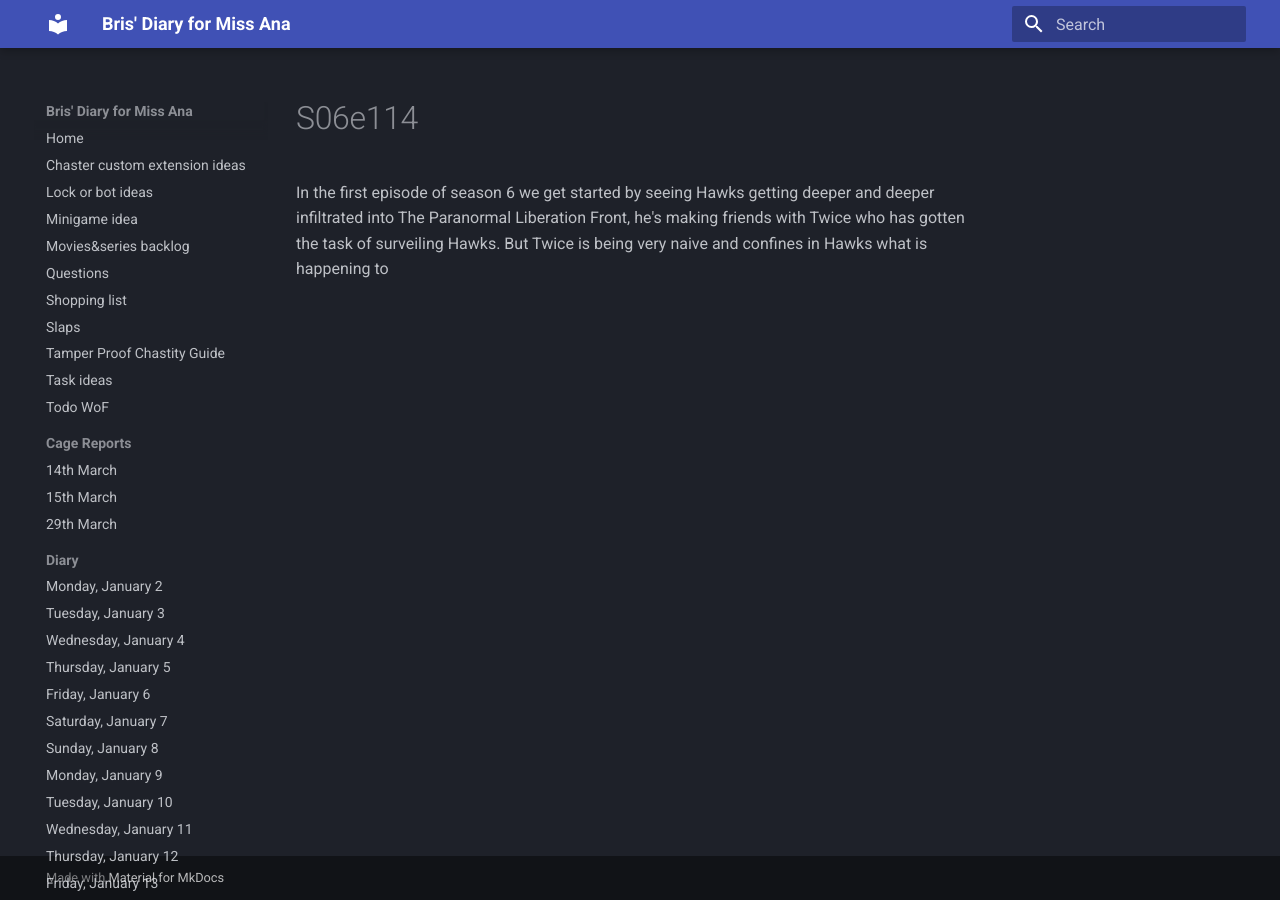
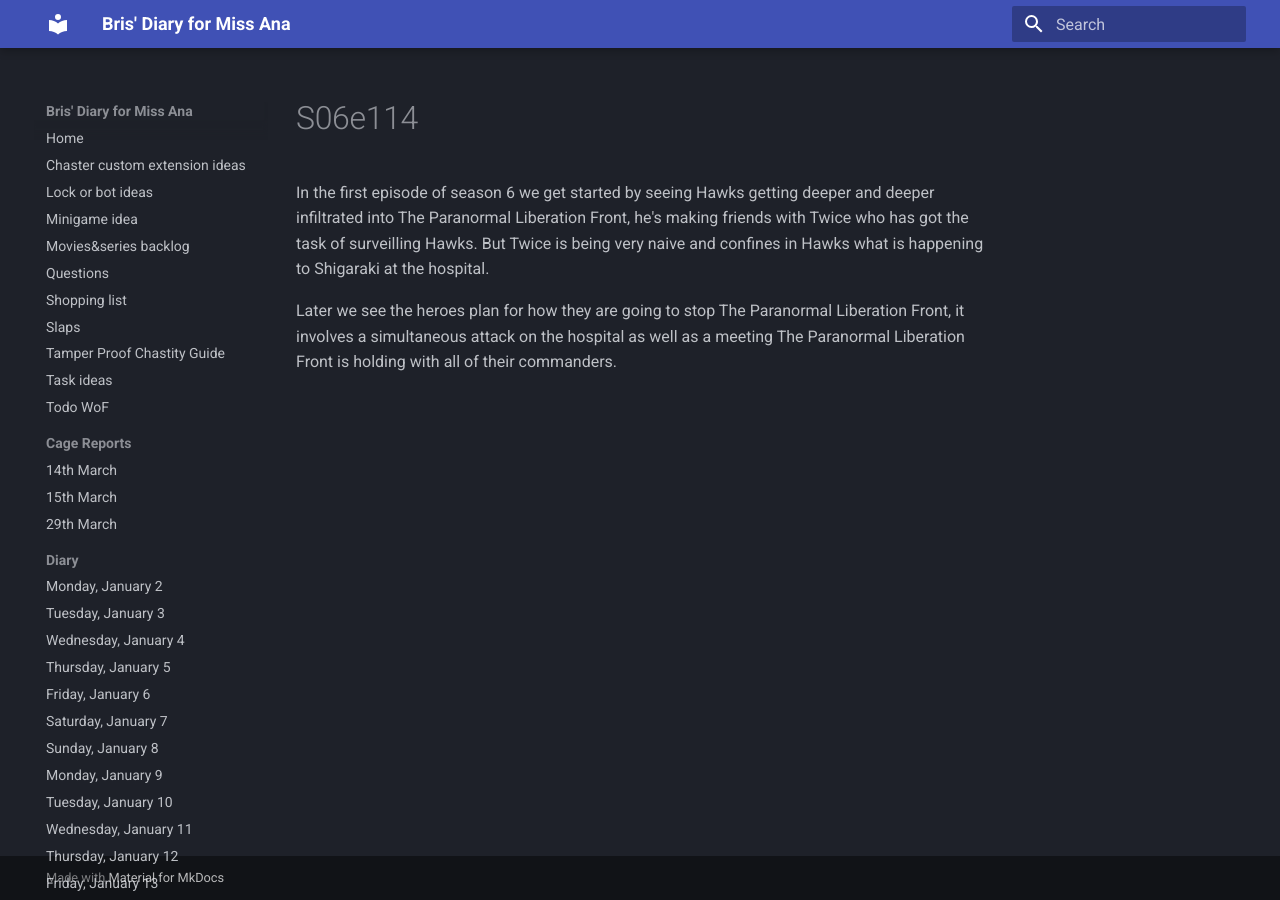
Before and after one commit to bris00/DFMA, an MkDocs documentation site: the page built from diary/Series/My Hero Academia/s06e114.md, in a window 1280 px wide. Built offline with MkDocs 1.6.1 and Material for MkDocs 9.7.7, drawn with Linux system fonts in a browser that asks for light colours.

Commit message:
vault backup: 2023-05-16 23:58:27
Affected files:
diary/.obsidian/workspace.json
diary/Series/My Hero Academia/s06e114.md

```diff
--- a/diary/Series/My Hero Academia/s06e114.md
+++ b/diary/Series/My Hero Academia/s06e114.md
@@ -1 +1,3 @@
-In the first episode of season 6 we get started by seeing Hawks getting deeper and deeper infiltrated into The Paranormal Liberation Front, he's making friends with Twice who has gotten the task of surveiling Hawks. But Twice is being very naive and confines in Hawks what is happening to
+In the first episode of season 6 we get started by seeing Hawks getting deeper and deeper infiltrated into The Paranormal Liberation Front, he's making friends with Twice who has got the task of surveilling Hawks. But Twice is being very naive and confines in Hawks what is happening to Shigaraki at the hospital.
+
+Later we see the heroes plan for how they are going to stop The Paranormal Liberation Front, it involves a simultaneous attack on the hospital as well as a meeting The Paranormal Liberation Front is holding with all of their commanders.
```
Also changed, not shown: 1 other file.
